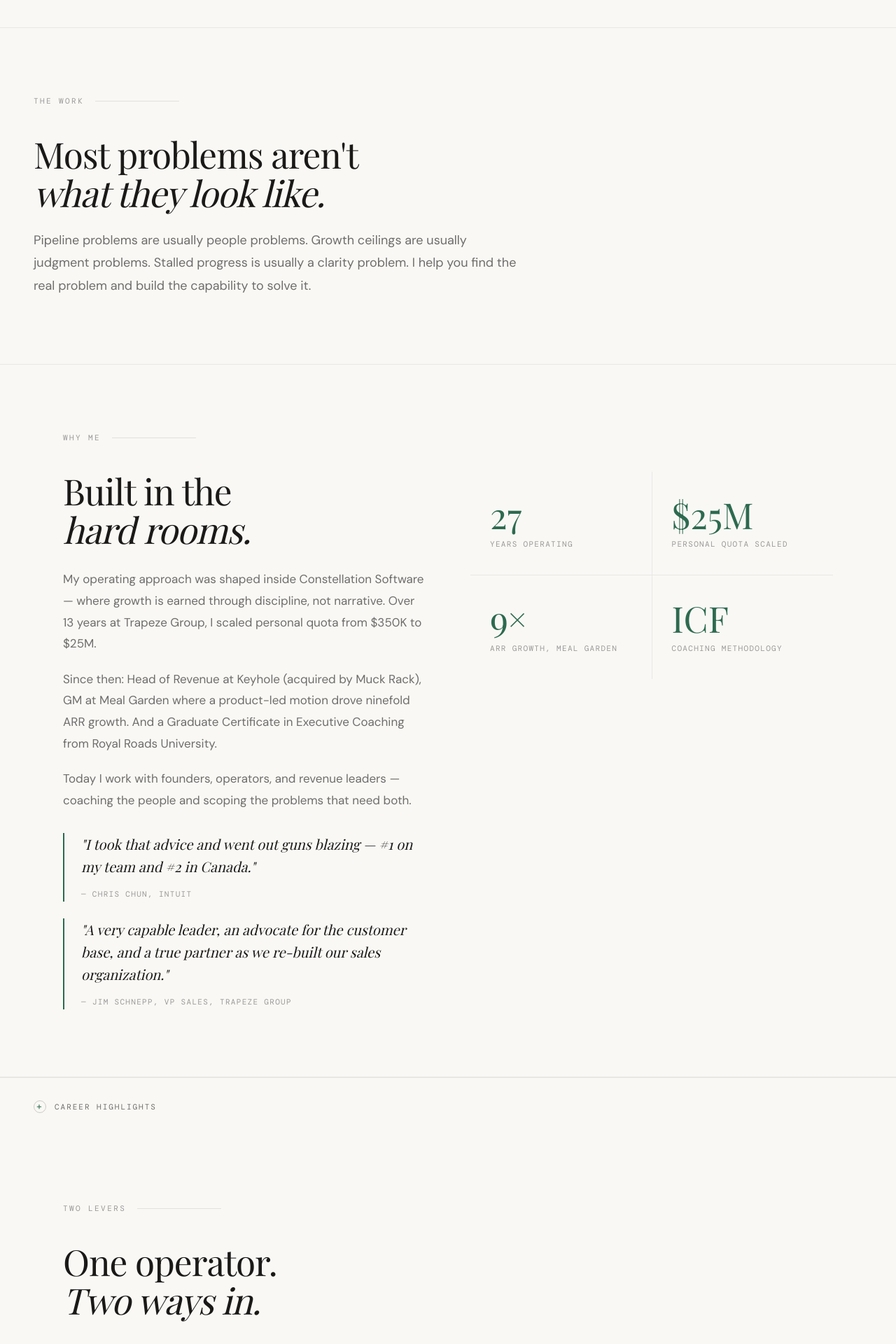
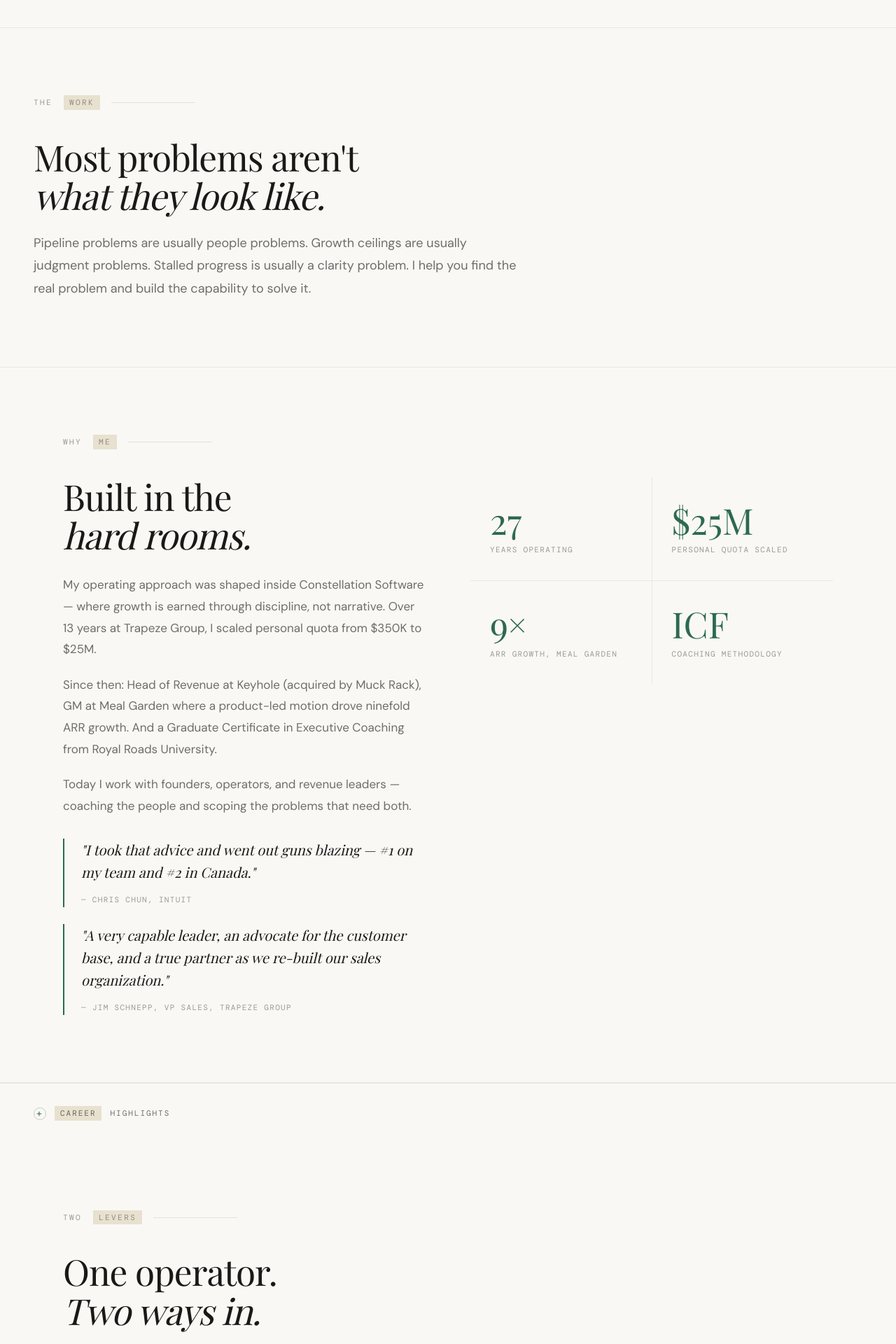
Before and after one commit to jefftoronto76/natural-resource, a React (Vite) app: page / in a window 1280 px wide. Shown: the part 760-2680 px from the top of the page at 70% size. Built offline with nearby package versions, Linux system fonts and the light colour scheme; a web font is replaced by a local one.

Commit message:
Add reusable highlight style to headings

```diff
--- a/src/components/CareerTimeline.tsx
+++ b/src/components/CareerTimeline.tsx
@@ -94,7 +94,7 @@ export function CareerTimeline() {
             fontSize: '14px', lineHeight: 1, color: 'var(--color-accent)',
             flexShrink: 0,
           } as React.CSSProperties}>+</span>
-          {open ? 'Close' : 'Career highlights'}
+          {open ? 'Close' : <><span className="highlight-marker">Career</span> highlights</>}
         </button>
       </div>
 
--- a/src/components/Hero.tsx
+++ b/src/components/Hero.tsx
@@ -12,7 +12,7 @@ export function Hero() {
             fontFamily: 'var(--font-mono)', fontSize: '11px',
             letterSpacing: '0.22em', textTransform: 'uppercase',
             color: 'var(--color-text-dim)', marginBottom: '40px',
-          }}>Performance-Driven, Heart-Led</p>
+          }}>Performance-Driven, <span className="highlight-marker">Heart-Led</span></p>
 
           <h1 style={{
             fontFamily: 'var(--font-display)',
--- a/src/components/Problem.tsx
+++ b/src/components/Problem.tsx
@@ -14,7 +14,7 @@ export function Problem() {
           color: 'var(--color-text-dim)', marginBottom: '40px',
           display: 'flex', alignItems: 'center', gap: '16px',
         }}>
-          The Work
+          The <span className="highlight-marker">Work</span>
           <span style={{ flex: 1, height: '1px', background: 'rgba(26,25,23,0.1)', maxWidth: '120px', display: 'block' }} />
         </p>
         <h2 style={{
--- a/src/components/WhyMe.tsx
+++ b/src/components/WhyMe.tsx
@@ -33,7 +33,7 @@ export function WhyMe() {
       <section id="about" style={{ padding: sectionPad, borderBottom: '1px solid rgba(26,25,23,0.08)' }}>
         <div style={{ maxWidth: '1100px', margin: '0 auto' }}>
           <p style={labelStyle}>
-            Why Me
+            Why <span className="highlight-marker">Me</span>
             <span style={{ flex: 1, height: '1px', background: 'rgba(26,25,23,0.1)', maxWidth: '120px', display: 'block' }} />
           </p>
 
--- a/src/components/Work.tsx
+++ b/src/components/Work.tsx
@@ -23,7 +23,7 @@ export function Work() {
         <div style={{ maxWidth: '1100px', margin: '0 auto' }}>
           <div ref={ref} className="reveal" style={{ marginBottom: '48px' }}>
             <p style={{ fontFamily: 'var(--font-mono)', fontSize: '11px', letterSpacing: '0.22em', textTransform: 'uppercase', color: 'var(--color-text-dim)', marginBottom: '40px', display: 'flex', alignItems: 'center', gap: '16px' }}>
-              Two Levers
+              Two <span className="highlight-marker">Levers</span>
               <span style={{ flex: 1, height: '1px', background: 'rgba(26,25,23,0.1)', maxWidth: '120px', display: 'block' }} />
             </p>
             <h2 style={{ fontFamily: 'var(--font-display)', fontSize: 'clamp(30px, 4vw, 52px)', fontWeight: 400, lineHeight: 1.08, letterSpacing: '-0.02em', color: 'var(--color-text-primary)' }}>
--- a/src/index.css
+++ b/src/index.css
@@ -48,3 +48,9 @@ body {
 ::-webkit-scrollbar { width: 4px; }
 ::-webkit-scrollbar-track { background: var(--color-bg); }
 ::-webkit-scrollbar-thumb { background: rgba(26,25,23,0.15); border-radius: 2px; }
+
+.highlight-marker {
+  background: #E8E1CF;
+  padding: 2px 8px;
+  display: inline-block;
+}
```
